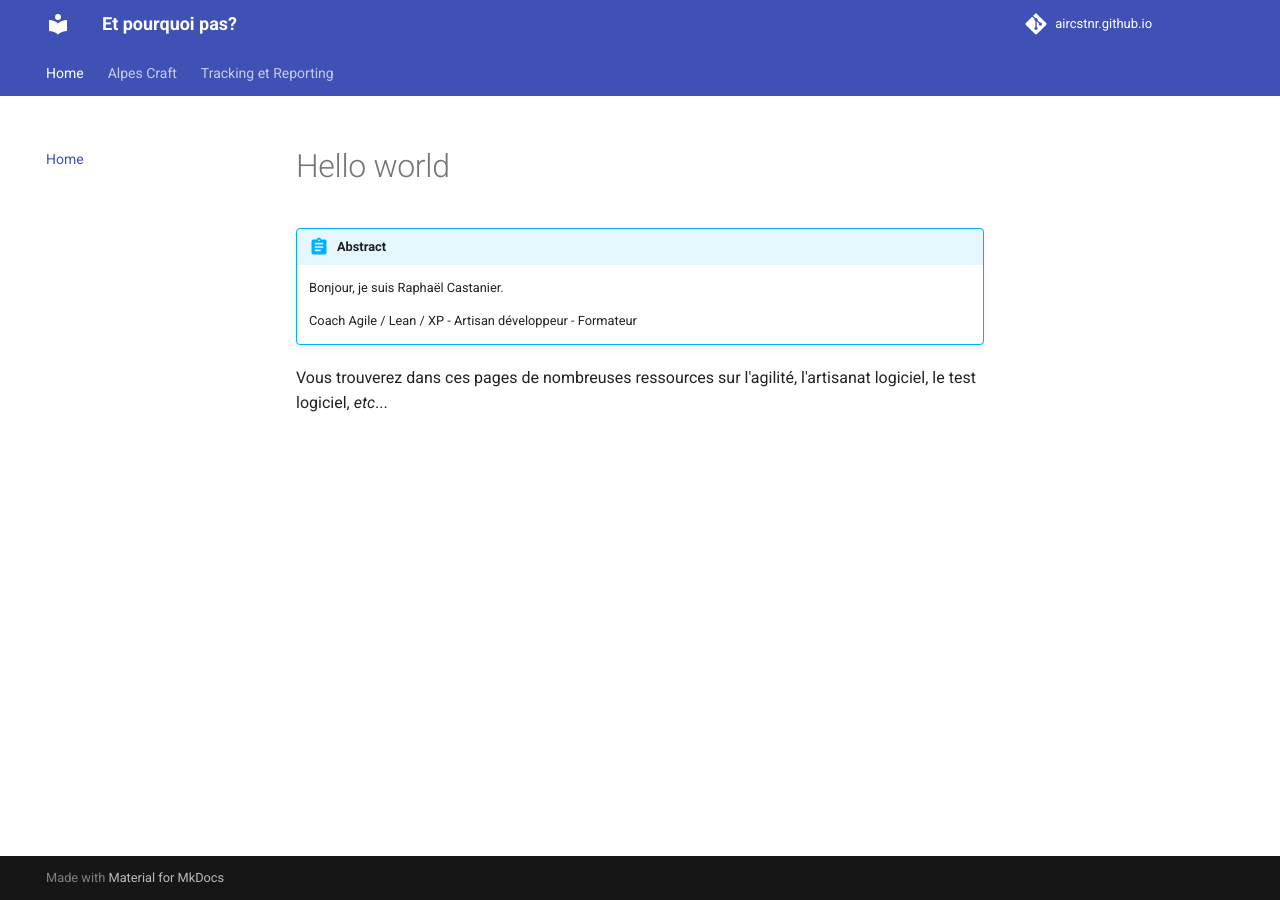
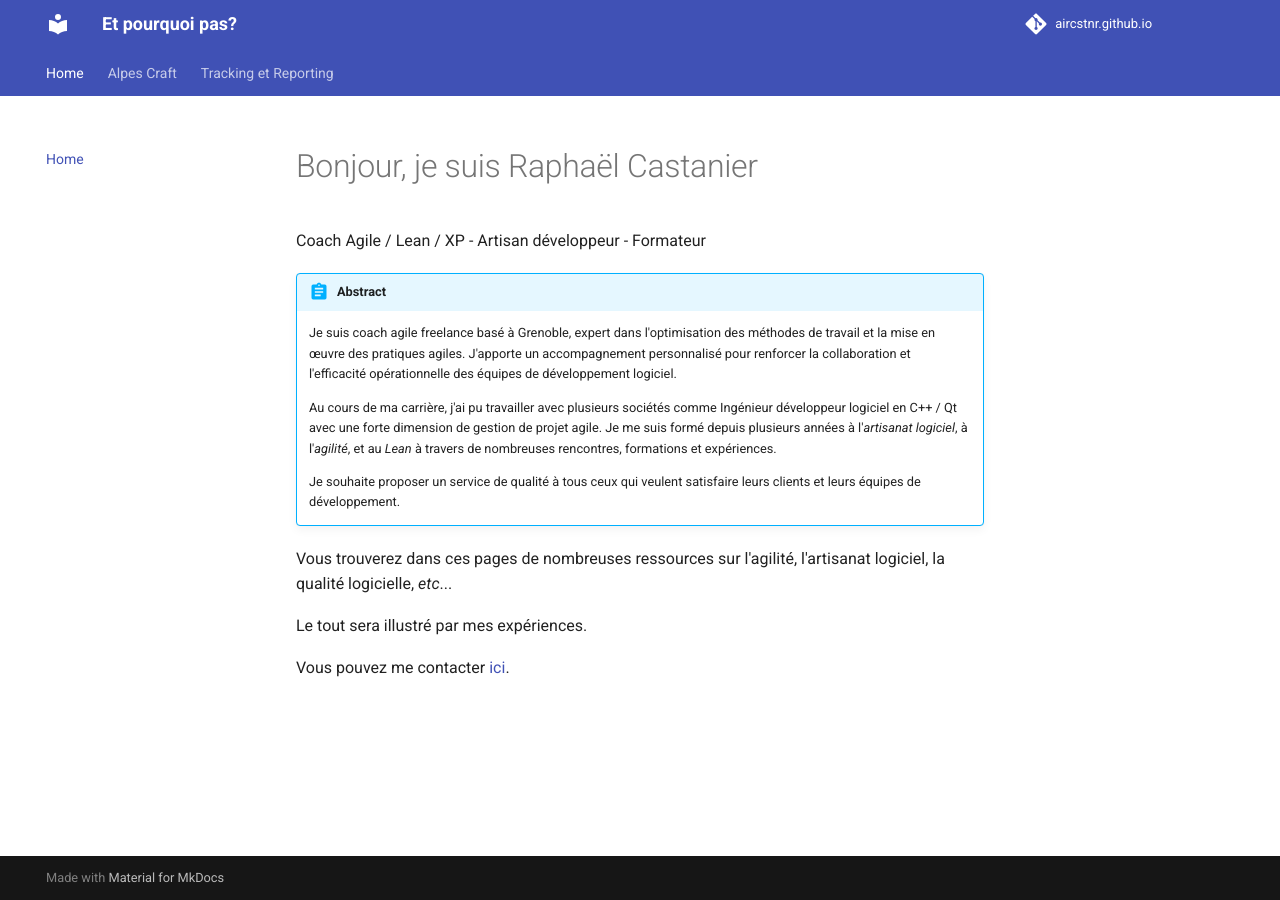
Before and after one commit to airCstnr/aircstnr.github.io, an MkDocs documentation site: the page built from docs/index.md, in a window 1280 px wide. Built offline with MkDocs 1.6.1 and Material for MkDocs 9.7.7, drawn with Linux system fonts in a browser that asks for light colours; comment, search, counter and statistics services are not loaded.

Commit message:
doc: update bio

```diff
--- a/docs/index.md
+++ b/docs/index.md
@@ -1,9 +1,18 @@
-# Hello world
+# Bonjour, je suis Raphaël Castanier
+
+Coach Agile / Lean / XP - Artisan développeur - Formateur
 
 !!! Abstract
 
-    Bonjour, je suis Raphaël Castanier.
+    Je suis coach agile freelance basé à Grenoble, expert dans l'optimisation des méthodes de travail et la mise en œuvre des pratiques agiles.
+    J'apporte un accompagnement personnalisé pour renforcer la collaboration et l'efficacité opérationnelle des équipes de développement logiciel.
 
-    Coach Agile / Lean / XP - Artisan développeur - Formateur
+    Au cours de ma carrière, j'ai pu travailler avec plusieurs sociétés comme Ingénieur développeur logiciel en C++ / Qt avec une forte dimension de gestion de projet agile. Je me suis formé depuis plusieurs années à l'*artisanat logiciel*, à l'*agilité*, et au *Lean* à travers de nombreuses rencontres, formations et expériences.
 
-Vous trouverez dans ces pages de nombreuses ressources sur l'agilité, l'artisanat logiciel, le test logiciel, *etc*...
+    Je souhaite proposer un service de qualité à tous ceux qui veulent satisfaire leurs clients et leurs équipes de développement.
+
+Vous trouverez dans ces pages de nombreuses ressources sur l'agilité, l'artisanat logiciel, la qualité logicielle, *etc*...
+
+Le tout sera illustré par mes expériences.
+
+Vous pouvez me contacter [ici](#todo).
```
